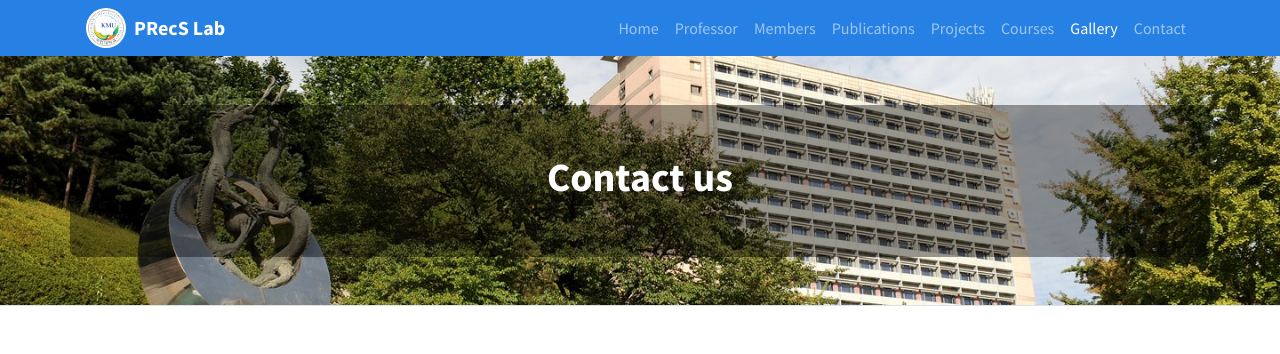
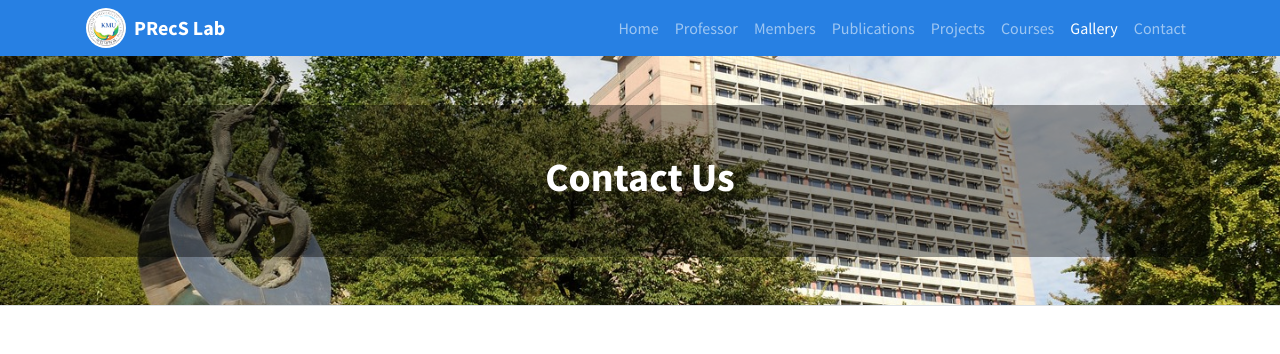
Before and after one commit to hongkyun-bae/hongkyun-bae.github.io, a Jekyll site: the page precs/contact.html, which Jekyll copies as it is, in a window 1280 px wide. Shown: the top 354 px of the page. Built offline with Jekyll 4.4.1, drawn with Linux system fonts in a browser that asks for light colours; nearby versions of some CDN libraries.

Commit message:
Update contact.html

```diff
--- a/precs/contact.html
+++ b/precs/contact.html
@@ -40,7 +40,7 @@
 <!-- Hero Header -->
 <header class="hero-header text-center border-bottom">
   <div class="container py-5">
-    <h1 class="fw-bold text-white">Contact us</h1>
+    <h1 class="fw-bold text-white">Contact Us</h1>
     <!-- <p class="lead text-white">Gallery</p> -->
   </div>
 </header>
```
